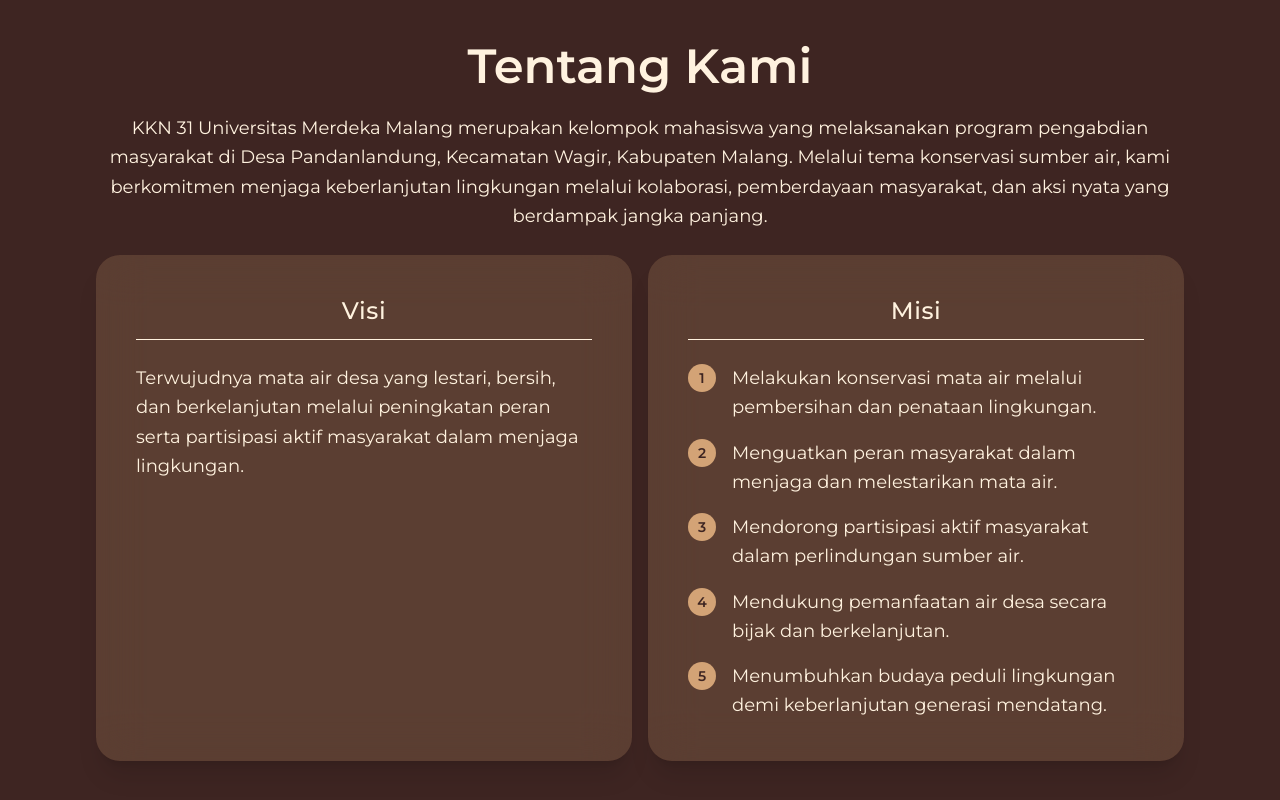
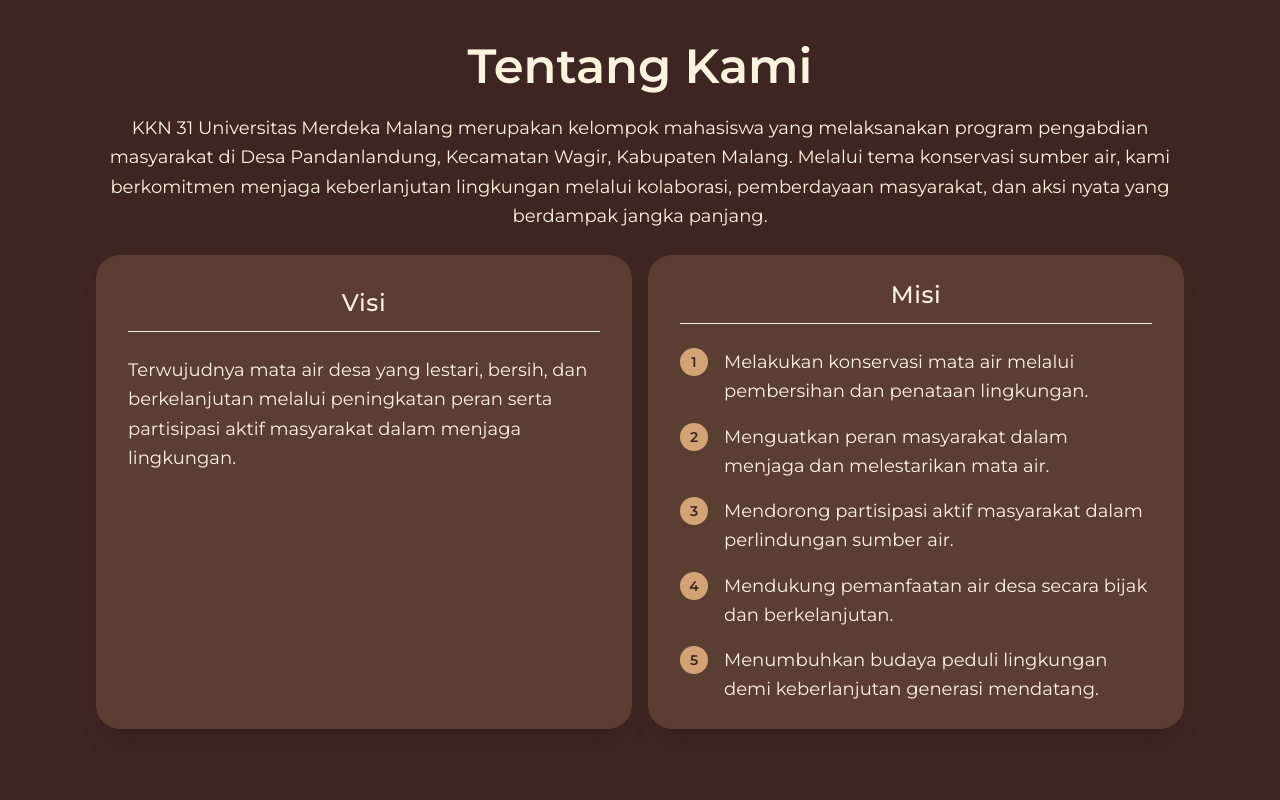
Before and after one commit to Steven-Juan/kkn-31-pandanlandung-unmer, a React (Vite) app: page / in a window 1280 px wide. Shown: the part 1560-2360 px from the top of the page. Built offline with nearby package versions, Linux system fonts and the light colour scheme.

Commit message:
add carousel hover image

```diff
--- a/src/components/About.tsx
+++ b/src/components/About.tsx
@@ -30,7 +30,7 @@
             className="bg-accent/80 dark:bg-accent/20
                text-primary dark:text-text-invert
                backdrop-blur-xl rounded-3xl
-               shadow-xl p-8 sm:p-10 space-y-6"
+               shadow-xl p-6 sm:p-8 space-y-6"
           >
             <h3 className="text-lg sm:text-xl md:text-2xl font-medium tracking-wide border-b pb-3 text-center">
               Visi
@@ -48,7 +48,7 @@
             className="bg-accent/80 dark:bg-accent/20
                text-primary dark:text-text-invert
                backdrop-blur-xl rounded-3xl
-               shadow-xl p-8 sm:p-10 space-y-6"
+               shadow-xl py-4 px-6 sm:py-6 sm:px-8 space-y-6"
           >
             <h3 className="text-lg sm:text-xl md:text-2xl font-medium tracking-wide border-b pb-3 text-center">
               Misi
--- a/src/components/HeroCarousel.tsx
+++ b/src/components/HeroCarousel.tsx
@@ -27,6 +27,12 @@
     setCurrent(index);
   };
 
+  const highlights = [
+    "Konservasi Sumber Air",
+    "Edukasi Lingkungan",
+    "Kolaborasi Bersama Masyarakat",
+  ];
+
   return (
     <div className="relative w-full">
       {/* Wrapper */}
@@ -36,12 +42,20 @@
           style={{ transform: `translateX(-${current * 100}%)` }}
         >
           {carousel_images.map((img, index) => (
-            <img
-              key={index}
-              src={img}
-              alt={`Slide ${index + 1}`}
-              className="w-full shrink-0 object-cover"
-            />
+            <div key={index} className="relative w-full shrink-0 group">
+              <img
+                src={img}
+                alt={`Slide ${index + 1}`}
+                className="w-full h-full object-cover transition duration-700 group-hover:scale-105"
+              />
+
+              {/* Overlay */}
+              <div className="absolute inset-0 bg-black/40 backdrop-blur-sm opacity-0 group-hover:opacity-100 transition duration-500 flex items-center justify-center">
+                <h3 className="text-white text-2xl md:text-4xl font-semibold text-center px-6">
+                  {highlights[index]}
+                </h3>
+              </div>
+            </div>
           ))}
         </div>
       </div>
```
